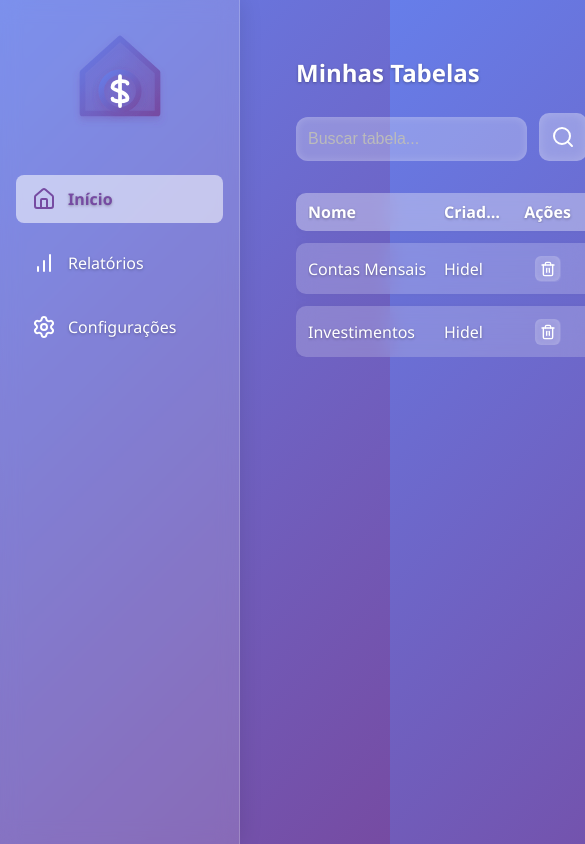
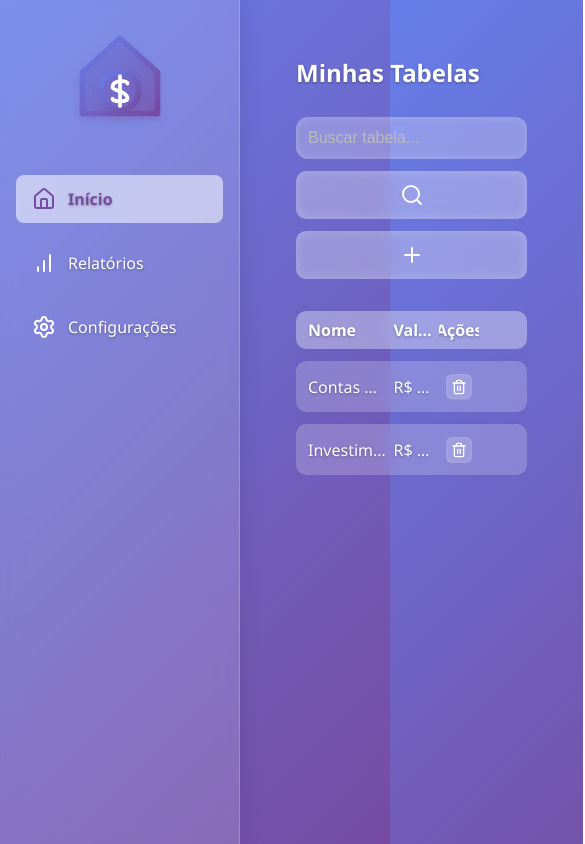
Before and after one commit to hidelr090/home-finance-web, a React (Vite) app: page / in a window 390 px wide. Shown: the top 844 px of the page, 585 px wide, since content can reach past the window. Built offline with nearby package versions, Linux system fonts and the light colour scheme.

Commit message:
feat: home page adjusts responsible by chatgpt

```diff
--- a/src/pages/Home/index.tsx
+++ b/src/pages/Home/index.tsx
@@ -41,6 +41,7 @@ export default function Home() {
           <span>Nome</span>
           <span>Criada por</span>
           <span>Criada em</span>
+          <span>Valor Atual</span>
           <span>Ações</span>
         </div>
 
@@ -49,6 +50,7 @@ export default function Home() {
             <span>{table.name}</span>
             <span>{table.createdBy}</span>
             <span>{new Date(table.createdAt).toLocaleDateString()}</span>
+            <span>R$ 1000,00</span>
             <span>
               <Button
                 className="icon-button"
--- a/src/pages/Home/style.css
+++ b/src/pages/Home/style.css
@@ -1,10 +1,12 @@
+/* Container principal */
 .tables-container {
   padding: 2rem;
   max-width: 1000px;
   margin: 0 auto;
-  text-shadow: 0 1px 3px rgba(0,0,0,0.3);
+  text-shadow: 0 1px 3px rgba(0, 0, 0, 0.3);
 }
 
+/* Título da página */
 .tables-title {
   font-size: 2rem;
   font-weight: 600;
@@ -12,22 +14,27 @@
   color: #fff;
 }
 
+/* Barra de busca com botões */
 .tables-search-bar {
   display: flex;
+  flex-wrap: wrap;
   gap: 0.75rem;
   margin-bottom: 2rem;
 }
 
+/* Lista de tabelas */
 .tables-list {
   display: flex;
   flex-direction: column;
   gap: 0.75rem;
 }
 
+/* Cabeçalho e linhas seguem mesma estrutura de grid */
 .table-header,
 .table-row {
+  width: 100%;
   display: grid;
-  grid-template-columns: 2fr 1fr 1fr 0.5fr;
+  grid-template-columns: 2fr 1fr 1fr 0.75fr;
   padding: 0.75rem 1rem;
   background: rgba(255, 255, 255, 0.2);
   border-radius: 10px;
@@ -36,13 +43,16 @@
   box-shadow: 0 0 12px rgba(0, 0, 0, 0.05);
   color: #fff;
   align-items: center;
+  box-sizing: border-box;
 }
 
+/* Cabeçalho com destaque */
 .table-header {
   font-weight: 600;
   background: rgba(255, 255, 255, 0.35);
 }
 
+/* Botão de ícone */
 .icon-button {
   background: transparent;
   padding: 0.3rem;
@@ -59,18 +69,20 @@
   background-color: rgba(255, 255, 255, 0.3);
 }
 
+/* Botões de ação (Buscar / Adicionar) */
 .act-button {
   background: rgba(255, 255, 255, 0.3);
-  border-radius: 6px;
   border: none;
   cursor: pointer;
   display: flex;
   align-items: center;
   justify-content: center;
   border-radius: 10px;
+  padding: 0.75rem;
   backdrop-filter: blur(10px);
   -webkit-backdrop-filter: blur(10px);
   box-shadow: inset 0 0 12px rgba(255, 255, 255, 0.2);
+  color: #fff;
 }
 
 .act-button:hover {
@@ -78,3 +90,23 @@
   box-shadow: 0 0 12px rgba(255, 255, 255, 0.3);
   color: #764ba2;
 }
+
+/* Responsividade para telas pequenas */
+@media (max-width: 768px) {
+  .table-header,
+  .table-row {
+    grid-template-columns: 2fr 1fr; /* Nome e Ações */
+  }
+
+  .table-header > span:nth-child(2),
+  .table-header > span:nth-child(3),
+  .table-row > span:nth-child(2),
+  .table-row > span:nth-child(3) {
+    display: none;
+  }
+
+  .tables-search-bar {
+    flex-direction: column;
+    align-items: stretch;
+  }
+}
```
